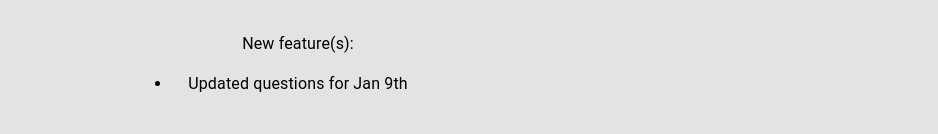
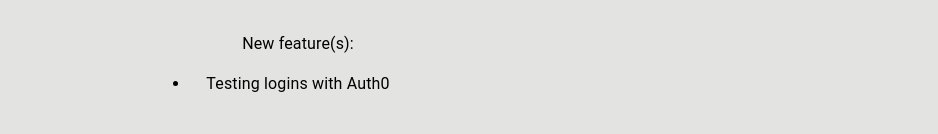
Before and after one commit to dotcomstar/Triviale, a React (Vite) app: page / in a window 1280 px wide. Shown: the part 240-374 px from the top of the page, without its empty margins (342-1280 px from the left). Built offline with nearby package versions, Linux system fonts and the light colour scheme; what simple-zustand-devtools would draw is missing.

Commit message:
Fix plurailty in question again

```diff
--- a/src/constants/strings.ts
+++ b/src/constants/strings.ts
@@ -7,7 +7,7 @@ export const LOCALE = "en-US";
 export const EDITED_BY = "Edited by Jet Lee";
 
 export const NEW_FEATURES_LABEL = "New feature(s):";
-export const NEW_FEATURES_LIST = ["Updated questions for Jan 9th"];
+export const NEW_FEATURES_LIST = ["Testing logins with Auth0"];
 
 import { QUESTIONS_PER_DAY } from "./settings";
 
--- a/src/data/questions.ts
+++ b/src/data/questions.ts
@@ -71,8 +71,8 @@ const questions: Question[] = [
     category: HISTORY,
   },
   {
-    question: `One of these systems runs eight hundred miles from Prudhoe Bay to the port town of Valdez, and its revenue is used in a Permanent Fund that pays the residents of Alaska. President Trump put down the Standing Rock protest of one of these systems, Dakota Access, that threatened sacred land and drinking water.  Keystone XL is, for the point, one of what type of these constructions that transports crude oil over land?`,
-    answer: "oil pipelines",
+    question: `An example of this system runs eight hundred miles from Prudhoe Bay to the port town of Valdez, and its revenue is used in a Permanent Fund that pays the residents of Alaska. President Trump put down the Standing Rock protest this kind of system, Dakota Access, that threatened sacred land and drinking water.  Keystone XL is, for the point, one of what type of construction that transports crude oil over land?`,
+    answer: "oil pipeline",
     url: "https://files.quizbowlpackets.com/2364/SCOP10%20MS%20Round4.pdf",
     category: POP_CULTURE,
   },
```
